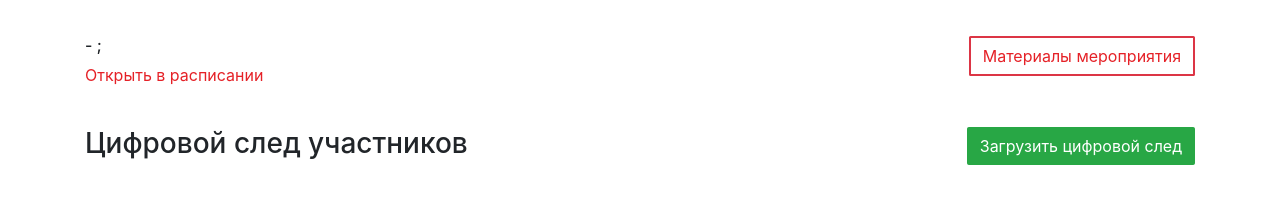
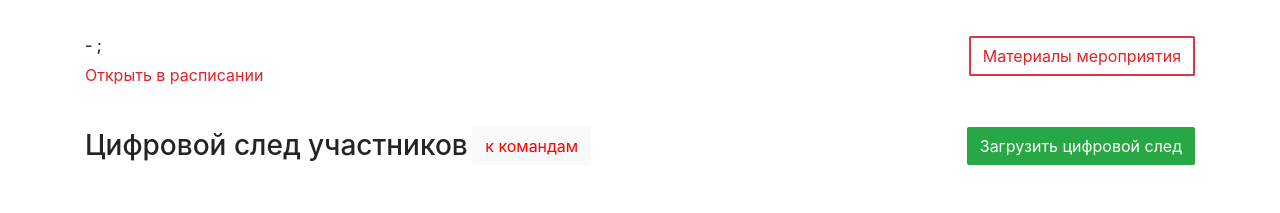
Before and after one commit to nosanity/isle, a Django app: template isle/templates/event_view.html in a window 1280 px wide. Shown: the part 76-289 px from the top of the page. Run offline with Django 3.2, Linux system fonts and the light colour scheme; the template is opened without the code that fills it, so the values that code supplies are empty; some libraries are stand-ins or nearby versions.

Commit message:
UPLOADS-221 Доработка страницы сбора ЦС (для команды)

```diff
--- a/isle/static/css/app.css
+++ b/isle/static/css/app.css
@@ -691,3 +691,11 @@ img.user-img {
     margin-right: 15px;
     vertical-align: top;
 }
+
+.mb-05rem {
+    margin-bottom: .5rem;
+}
+
+.display-inline-block {
+    display: inline-block;
+}
--- a/isle/templates/event_view.html
+++ b/isle/templates/event_view.html
@@ -71,7 +71,7 @@
     <div class="row">
         <div class="col">
             <div class="inline-divs-wrapper mt-40">
-                <div><h3>Цифровой след участников</h3></div>
+                <div><h3 class="display-inline-block">Цифровой след участников</h3> <a class="btn btn-light font-red mb-05rem display-inline-block" href="#teams">{% trans "к командам" %}</a></div>
                 <div class="event-sign-user">
                 {% if event_entry %}
                     <a class="btn btn-danger mb-2" href="{% url 'load-materials' uid=event.uid unti_id=request.user.unti_id %}">{% trans "Загрузить свой след" %}</a>
@@ -179,14 +179,14 @@
                         <td>
                             {% for u in team.users.all %}
                                 {% item_not_in_container u students as half_transparent %}
-                                <span {% if half_transparent %}class="color-grey"{%endif %}>{{ u.fio }}</span><br>
+                                <span {% if half_transparent %}class="color-grey"{%endif %}>{{ u.fio }}{% if u.id == request.user.id %} {% trans "(это вы)" %}{% endif %}</span><br>
                             {% endfor %}
                         </td>
                         <td>{{ team.traces_number }}</td>
                         <td>
                             {% if event.is_active %}
                                 {% if is_assistant or team.id in user_teams %}
-                                    <a class="btn btn-primary btn-sm" href="{% url 'load-team-materials' uid=event.uid team_id=team.id %}">{% trans "Загрузить" %}</a>
+                                    <a class="btn btn-danger btn-sm" href="{% url 'load-team-materials' uid=event.uid team_id=team.id %}">{% trans "Загрузить" %}</a>
                                 {% endif %}
                             {% endif %}
                             {% if team|user_can_edit_team:request.user %}
```
